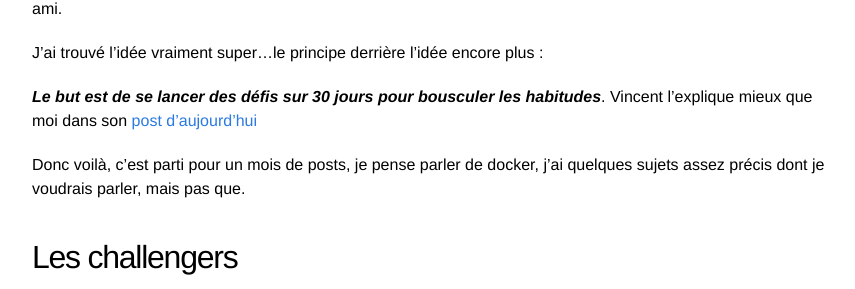
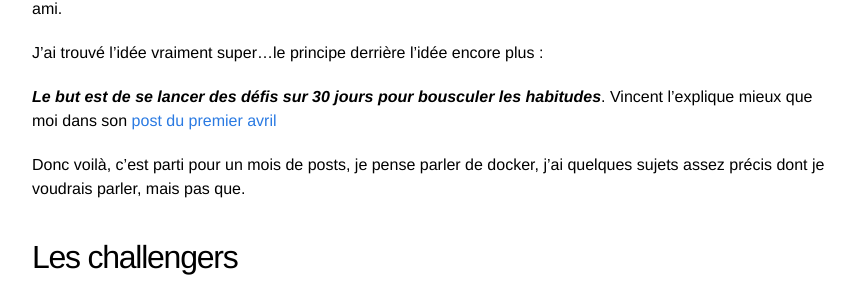
Before and after one commit to gpolaert/agileek.github.io, a Jekyll site: the page built from _posts/2015-04-01-one-day-one-post.md, in a window 1280 px wide and 900 px high, scrolled down 553 px, cut to the strip 148-437 px from the top of the window. Shown: the whole strip, without its empty margins (208-1063 px from the left). Built offline with Jekyll 4.4.1, drawn with Linux system fonts in a browser that asks for light colours; comment, search, counter and statistics services are not loaded.

Commit message:
update link vincent

```diff
--- a/_posts/2015-04-01-one-day-one-post.md
+++ b/_posts/2015-04-01-one-day-one-post.md
@@ -26,7 +26,7 @@
 
 J'ai trouvé l'idée vraiment super...le principe derrière l'idée encore plus :
 
-***Le but est de se lancer des défis sur 30 jours pour bousculer les habitudes***. Vincent l'explique mieux que moi dans son [post d'aujourd'hui][post_vincent]
+***Le but est de se lancer des défis sur 30 jours pour bousculer les habitudes***. Vincent l'explique mieux que moi dans son [post du premier avril][post_vincent]
 
 
 Donc voilà, c'est parti pour un mois de posts, je pense parler de docker, j'ai quelques sujets assez précis dont je voudrais parler, mais pas que.
@@ -55,7 +55,7 @@
 
 
 [toulouse_jug]: http://www.toulousejug.org/2015/03/11/yeoman.html
-[post_vincent]: http://vferries.github.io/blog/code-ignite-talks/
+[post_vincent]: http://vferries.github.io/blog/ignite-talks/
 [blog_vincent]: http://vferries.github.io/blog/
 [blog_vincent_voyages]: http://vferries.github.io/voyage/
 [randomblog]: http://randomblog.fr/
```
